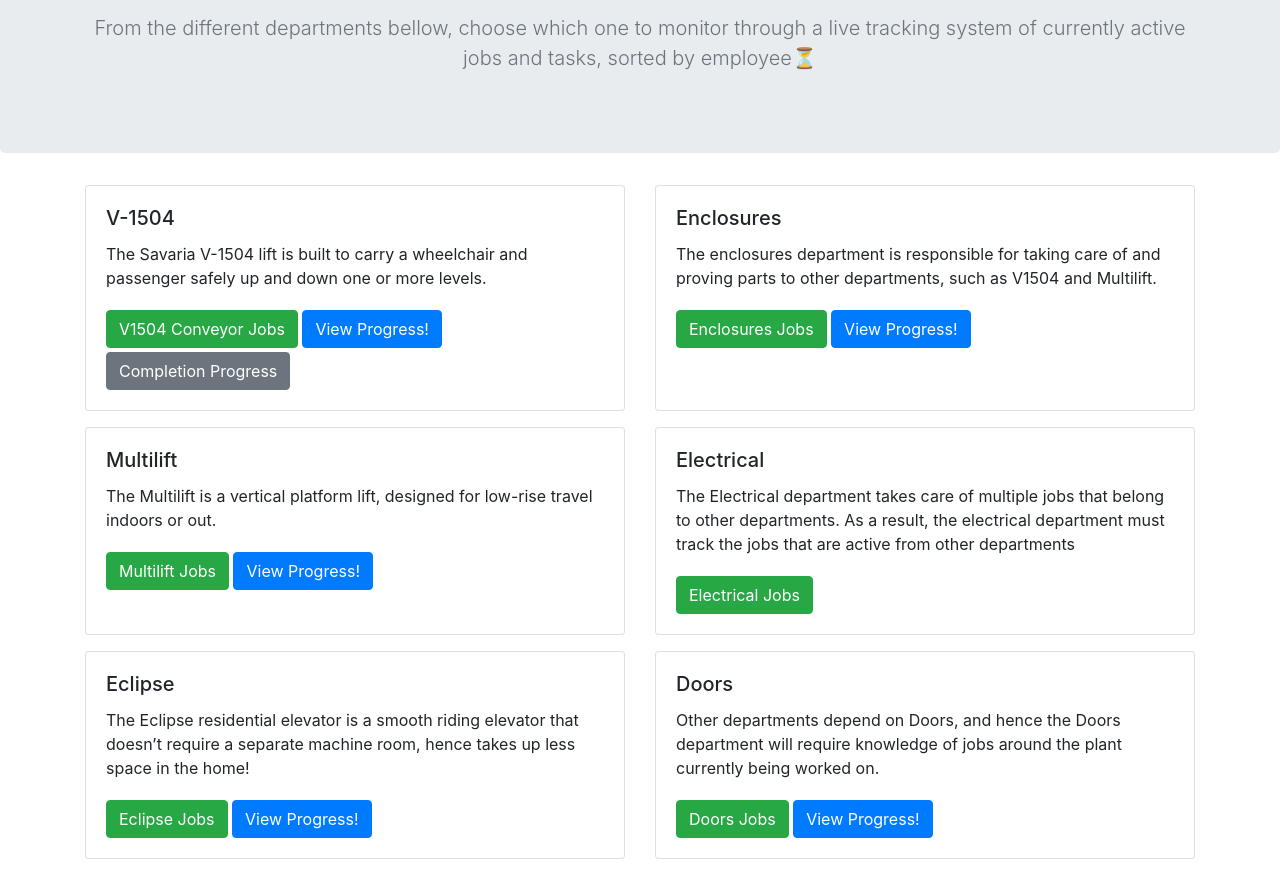
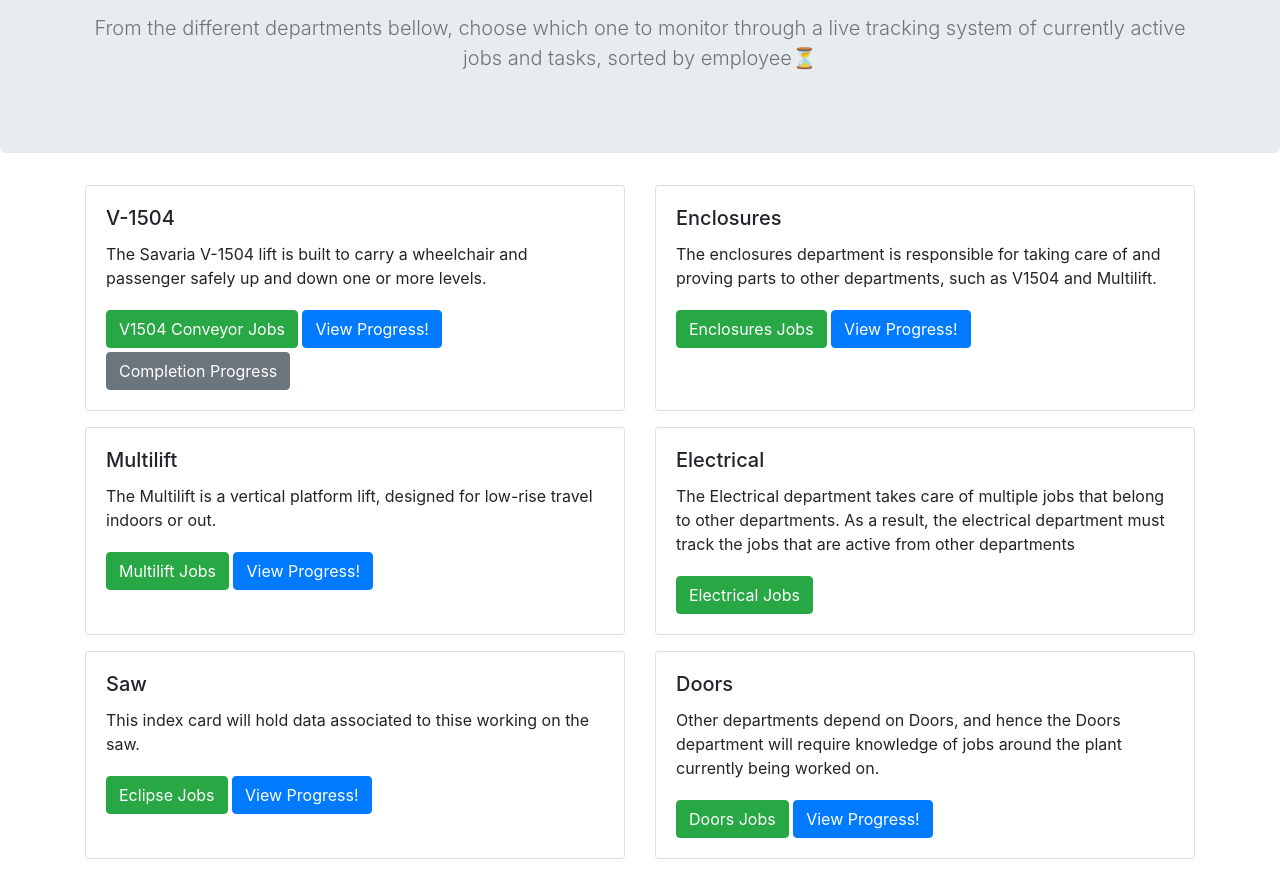
Before and after one commit to SavariaTrack/SavariaTrack.github.io, a plain HTML site: page Choose-View/chooseView.html in a window 1280 px wide. Shown: the part 172-1047 px from the top of the page. Drawn offline with nearby package versions, Linux system fonts and the light colour scheme.

Commit message:
saw added

```diff
--- a/Choose-View/chooseView.html
+++ b/Choose-View/chooseView.html
@@ -65,8 +65,8 @@
         <div class="col-sm-6 mb-3">
           <div class="card h-100">
             <div class="card-body">
-              <h5 class="card-title">Eclipse</h5>
-              <p class="card-text">The Eclipse residential elevator is a smooth riding elevator that doesn’t require a separate machine room, hence takes up less space in the home!</p>
+              <h5 class="card-title">Saw</h5>
+              <p class="card-text">This index card will hold data associated to thise working on the saw.</p>
               <a href="https://www.notion.so/savaria/4e3e6db3509347fba838db4ac0774d96?v=6b53d5420af74b8095a270e2b802bbda" class="btn btn-success mt-1" target="_blank">Eclipse Jobs</a>
               <a href="https://savaria.pivot88.com/manageAssignments/setfilter?clear_session_filter=1&project%5B0%5D=2066&report_type%5B0%5D=22&status%5B0%5D=0&item_name=ecl" class="btn btn-primary mt-1" target="_blank">View Progress!</a>
             </div>
```
